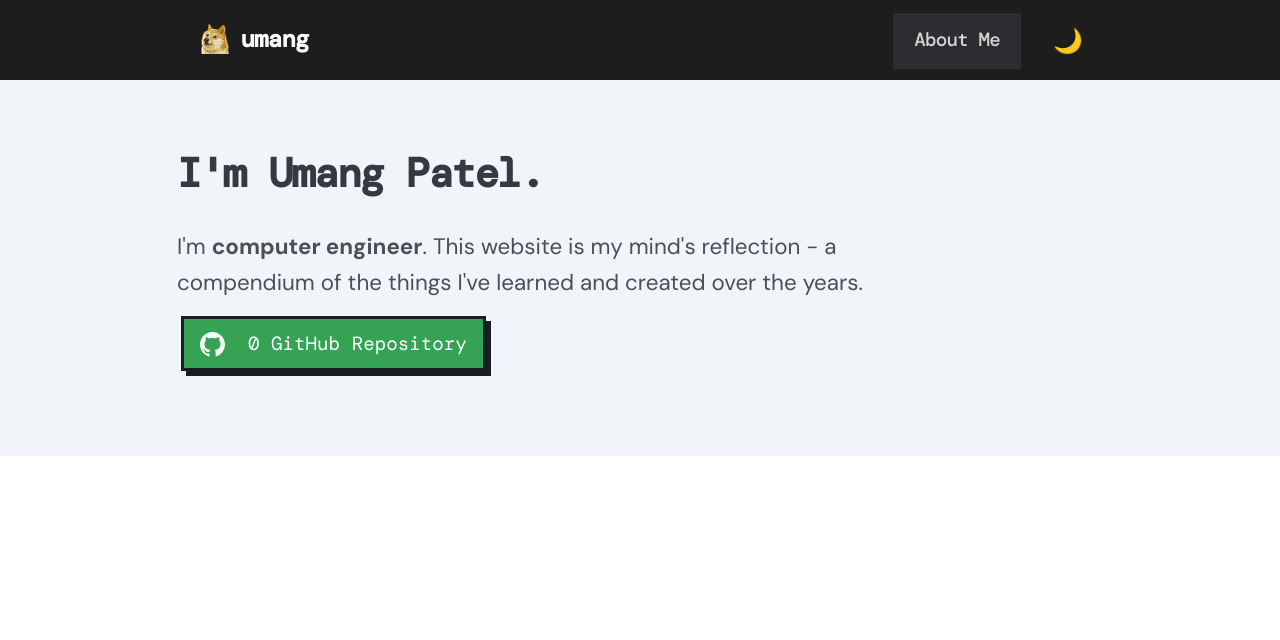
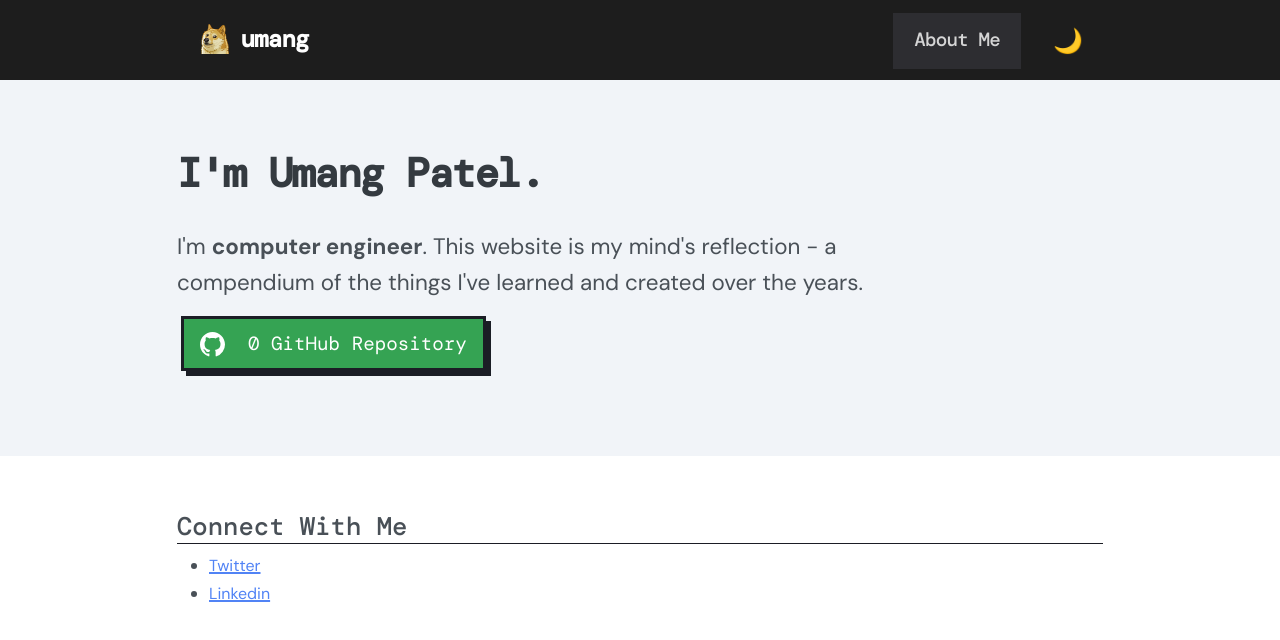
Before and after one commit to theumang100/umangp.com, a React (Create React App) app: page / in a window 1280 px wide. Shown: the top 640 px of the page. Built offline with nearby package versions, Linux system fonts and the light colour scheme; no server answers.

Commit message:
Connect with me added

```diff
--- a/public/css/dark.css
+++ b/public/css/dark.css
@@ -77,6 +77,19 @@ a.github_button:hover {
     color: var(--dark-font-color-description-subtitle);
 }
 
+.smallinfo_container{
+    background-color: var(--dark-background-lower)
+}
+
+.smallinfo_container h1{
+    color: var(--dark-font-color-description-subtitle);
+    border-bottom: 1px solid var(--dark-font-color-intro);
+}
+
+.smallinfo_container a{
+    color: var(--link-color);
+}
+
 .about_me_info {
     background-color: var(--dark-background-lower);
     color: var(--dark-font-color-intro);
--- a/src/css/style.css
+++ b/src/css/style.css
@@ -1,5 +1,6 @@
 @import url('https://fonts.googleapis.com/css2?family=DM+Mono:wght@400;500&display=swap');
 @import url('https://fonts.googleapis.com/css2?family=DM+Sans:wght@400;700&display=swap');
+
 :root {
     --font-color: #495057;
     --heading-color: #343a40;
@@ -29,6 +30,7 @@
     --subtle-border: rgba(0, 0, 0, 0.1);
     --green: #35a353;
     --light-green: #92d192;
+    --marker: #5a43f1;
 }
 
 body {
@@ -135,7 +137,10 @@ a.head_menu_link:hover {
 }
 
 .intro_container {
-    margin: 5rem 0;
+    margin-top: 5rem;
+    margin-bottom: 0;
+    margin-left: 0;
+    margin-right: 0;
     padding: 4.5rem 0;
     background-color: var(--light-background);
 }
@@ -215,6 +220,30 @@ a.github_button:hover {
     margin: 0 0 1.5rem;
 }
 
+.smallinfo_container {
+    background-color: var(--background);
+    padding: 3.5rem 0;
+}
+
+.smallinfo_container h1 {
+    font-size: 1.6rem;
+    font-family: var(--heading-font-family);
+    border-bottom: 1px solid var(--border-color);
+
+}
+
+.smallinfo_container li::marker{
+    /* color: var(--marker); */
+    font-size: 1.1rem;
+    line-height: 1;
+}
+
+.smallinfo_container a{
+    text-decoration-line: underline;
+    text-decoration-thickness: 2px;
+    color: var(--link-color);
+}
+
 .about_me_info {
     margin: 2rem 0;
 }
@@ -231,37 +260,45 @@ a.github_button:hover {
         padding-bottom: 0;
         padding-left: 0px;
     }
+
     .menu-item {
         padding-top: 0.5rem;
         padding-right: 0px;
         padding-bottom: 0.8rem;
         padding-left: 0px;
     }
+
     .icon_img_text_container {
         font-size: 1.25rem;
     }
+
     .header_container {
         height: 7rem;
     }
+
     a.head_menu_link {
         font-size: 0.9rem;
         padding: 0.5rem 0.5rem;
         height: 2rem;
     }
+
     #dark_mode_button {
         font-size: 1.25rem;
         padding: 0.5rem 0.5rem;
         height: 2rem;
     }
+
     div.intro_container p {
         font-size: 1.2rem;
     }
+
     .github_button {
         margin-top: 1rem;
         margin-right: 0.25rem;
         margin-bottom: 0.5rem;
         margin-left: 0.25rem;
     }
+
     div.profile_img img {
         display: block;
         margin-left: auto;
@@ -270,15 +307,18 @@ a.github_button:hover {
         max-width: 280px;
         margin-top: 1.75rem;
     }
+
     div.description_container {
         padding-top: 3.5rem;
         padding-right: 0px;
         padding-bottom: 2rem;
         padding-left: 0px;
     }
+
     div.description_container p {
         font-size: 1.2rem;
     }
+
     div.about_me_info p {
         font-size: 1.05rem;
     }
--- a/src/pages/Home.js
+++ b/src/pages/Home.js
@@ -1,6 +1,7 @@
-import React,{ useState, useEffect } from "react";
+import React, { useState, useEffect } from "react";
 import '../css/style.css';
 import Header from "./Header";
+import SmallInfo from "./SmallInfo";
 
 function Home() {
     const [repos, setPublicRepoCount] = useState(0)
@@ -19,7 +20,7 @@ function Home() {
     }, [])
 
     return (<>
-        <Header/>
+        <Header />
 
         <div className="intro_container">
             <div className="container">
@@ -43,8 +44,26 @@ function Home() {
 
 
             </div>
+        </div>
 
+        <div className="smallinfo_container">
+            <div className="container">
+                <div className="row no-gutters">
+                    <div className="col-md-12">
+                        <h1>Connect With Me</h1>
+                        <ul>
+                            <li>
+                                <a href="https://twitter.com/the_umang_" target="_blank">Twitter</a>
+                            </li>
+                            <li>
+                            <a href="https://www.linkedin.com/in/umangpatel100/" target="_blank">Linkedin</a>
+                            </li>
+                        </ul>
                     </div>
+                </div>
+            </div>
+        </div>
+
 
 
 
```
Lines whose indentation alone changed are shown as unchanged.
